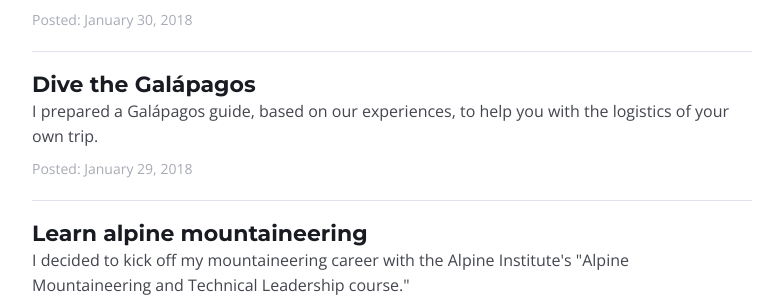
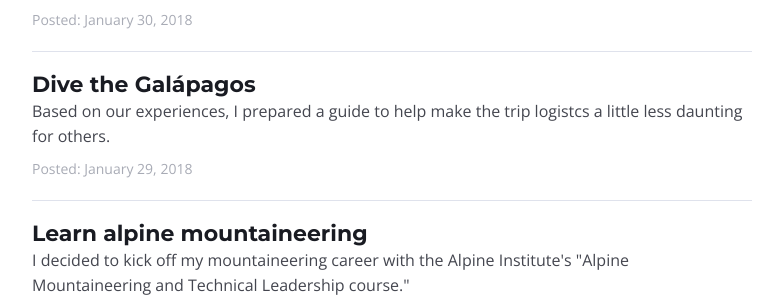
Before and after one commit to mcknightlabs/rtmup, a Jekyll site: the page built from goals.html, in a window 1280 px wide and 900 px high, scrolled down 612 px. Shown: the part 160-457 px from the top of the window, without its empty margins (248-1031 px from the left). Built offline with Jekyll 4.4.1, drawn with Linux system fonts in a browser that asks for light colours.

Commit message:
updates galapagos post

```diff
--- a/_posts/goal/2018-01-29-galapagos.md
+++ b/_posts/goal/2018-01-29-galapagos.md
@@ -1,9 +1,13 @@
 ---
 layout: article
 title: Dive the Galápagos
-description: I prepared a Galápagos guide, based on our experiences, to help you with the logistics of your own trip.
+description: Based on our experiences, I prepared a guide to help make the trip logistcs a little less daunting for others.
 category: goal
 tags:
+og_title: Dive the Galápagos
+og_description: Based on our experiences, I prepared a guide to help make the trip logistcs a little less daunting for others.
+og_image: /media/img/goals/2018-01-29-galapagos/freediving-joe.jpg
+og_type: website
 ---
 
 <div class="medium-frame">
```
